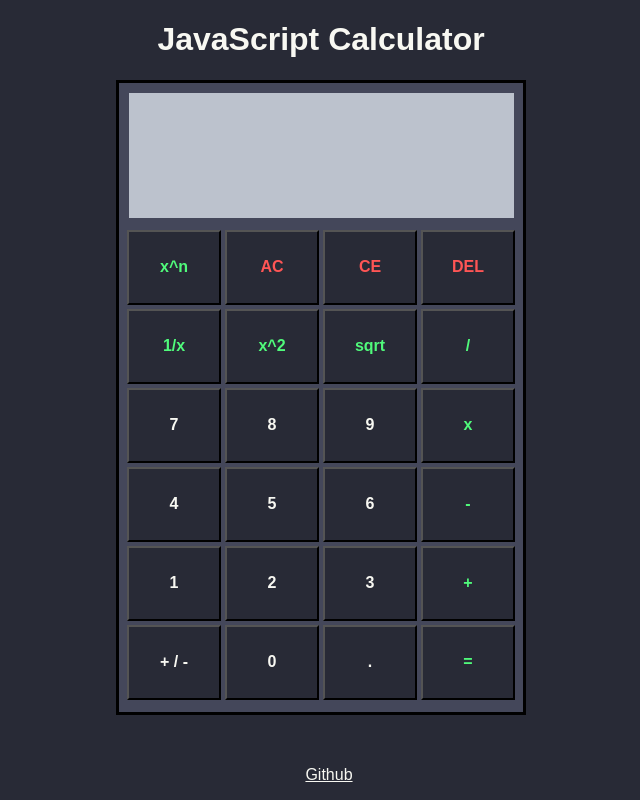
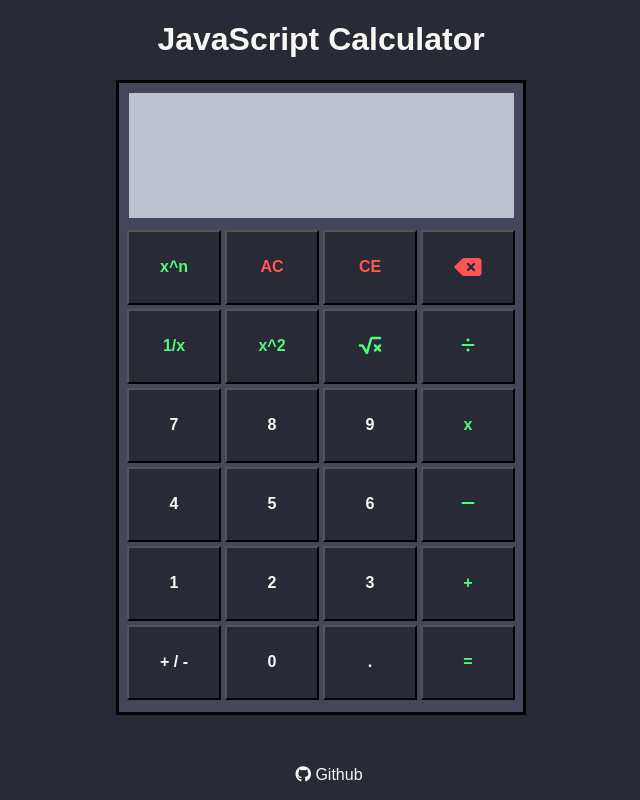
Before and after one commit to PlaustralCL/calculator, a plain HTML site: page index.html in a window 1280 px wide. Shown: the whole page, without its empty margins (319-959 px from the left). Drawn offline with Linux system fonts and the light colour scheme.

Commit message:
Add icons

```diff
--- a/index.html
+++ b/index.html
@@ -8,6 +8,8 @@
 
     <!-- Stye Sheet-->
     <link rel="stylesheet" href="style.css" media="screen">
+    <!-- FontAwesome -->
+    <script src="https://kit.fontawesome.com/6326b255ea.js" crossorigin="anonymous"></script>
   </head>
 
   <body class="body">
@@ -24,12 +26,12 @@
           <button id="^" class="btn btn--operator">x^n</button>
           <button id="Escape" class="btn btn--warning ">AC</button>
           <button id="ce" class="btn btn--warning ">CE</button>
-          <button id="Backspace" class="btn btn--warning ">DEL</button>
+          <button id="Backspace" class="btn btn--warning "><i class="fas fa-backspace"></i></button>
           <div class="break"></div>
           <button id="invert" class="btn btn--operator">1/x</button>
           <button id="squared" class="btn btn--operator">x^2</button>
-          <button id="sqrt" class="btn btn--operator">sqrt</button>
-          <button id="/" class="btn btn--operator">/</button>
+          <button id="sqrt" class="btn btn--operator"><i class="fas fa-square-root-alt"></i></button>
+          <button id="/" class="btn btn--operator"><i class="fas fa-divide"></i></button>
           <div class="break"></div>
           <button id="7" class="btn">7</button>
           <button id="8" class="btn">8</button>
@@ -39,7 +41,7 @@
           <button id="4" class="btn">4</button>
           <button id="5" class="btn">5</button>
           <button id="6" class="btn">6</button>
-          <button id="-" class="btn btn--operator">-</button>
+          <button id="-" class="btn btn--operator"><i class="fas fa-minus"></i></button>
           <div class="break"></div>
           <button id="1" class="btn">1</button>
           <button id="2" class="btn">2</button>
@@ -61,7 +63,9 @@
 
     <footer class="footer">
       <p class="footer__text">
-        <a class="footer_text__link" href="https://github.com/PlaustralCL/calculator" target="_blank">Github</a>
+        <a class="footer_text__link"
+            href="https://github.com/PlaustralCL/calculator"
+            target="_blank"><i class="fab fa-github"></i> Github</a>
       </p>
     </footer>
     <button id="focusButton" class="btn--focus" aria-hidden="true"></button>
--- a/style.css
+++ b/style.css
@@ -36,6 +36,7 @@
 
 .footer_text__link {
   color: #f8f8f2;
+  text-decoration: none;
 }
 
 .container {
@@ -95,6 +96,13 @@
   justify-content: center;
 }
 
+.fa-backspace {
+  font-size: 24px;
+}
+
+.fa-square-root-alt {
+  font-size: 20px;
+}
 .btn {
   box-sizing: border-box;
   height: 75px;
```
